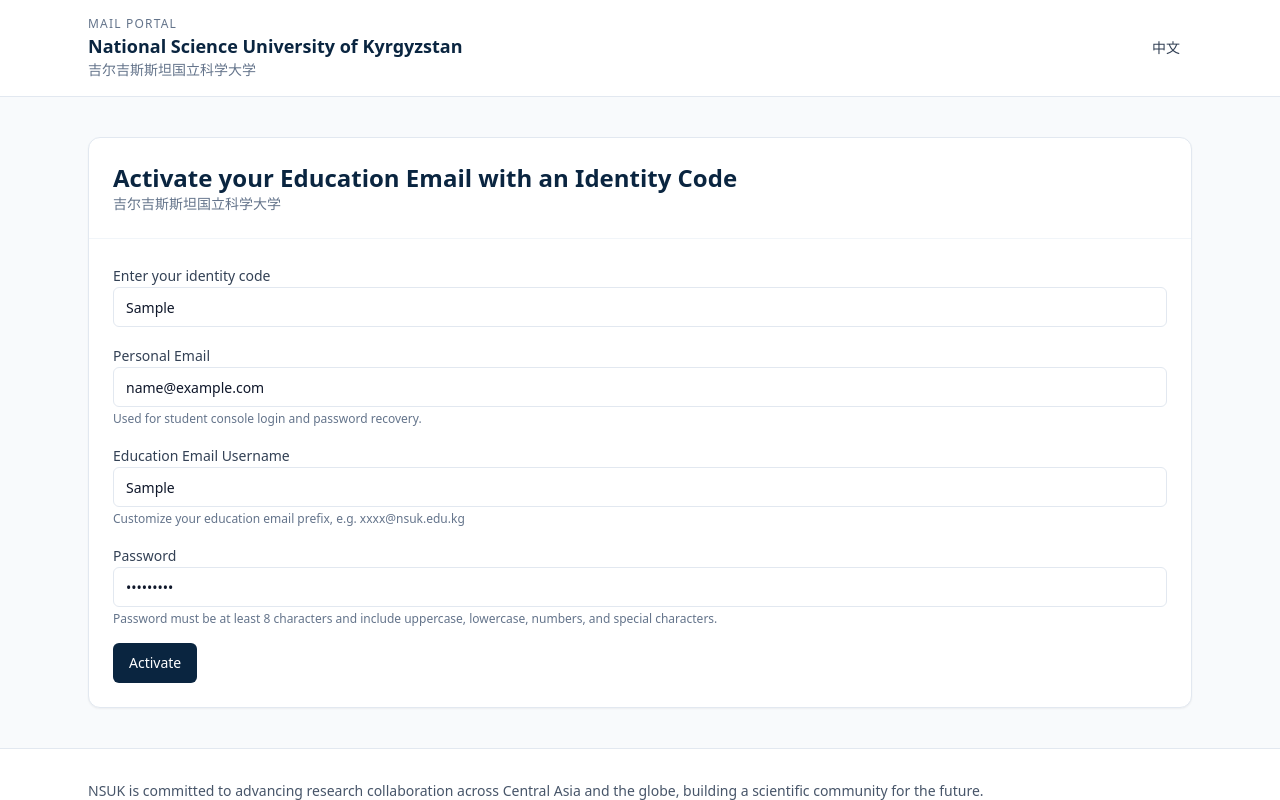
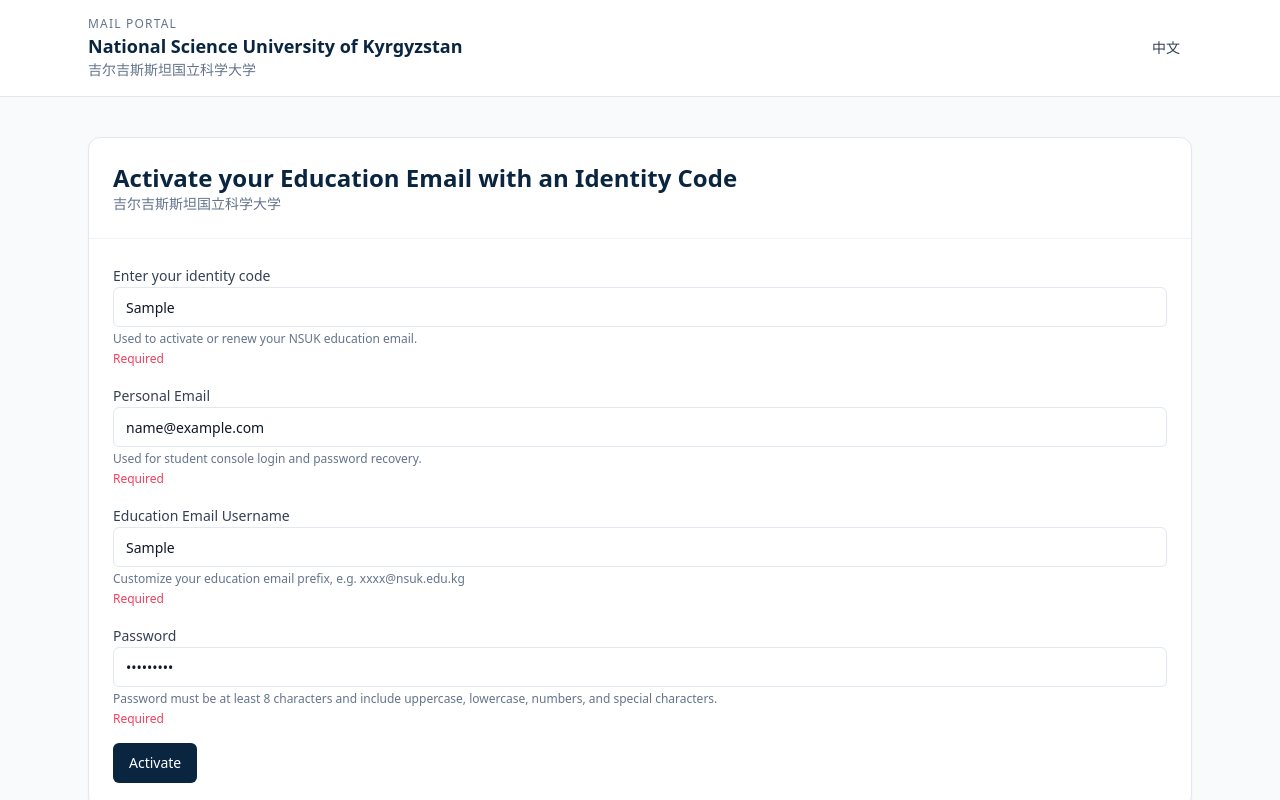
Before and after one commit to leoclarkmkt-ctrl/mail-saas-portal, a Next.js app: page /redeem in a window 1280 px wide. Both pictures are taken after typing "Sample", "name@example.com", "Sample", "Sample123" into the empty fields and a click on the button "Activate". Shown: the top 800 px of the page. Built offline with nearby package versions, Linux system fonts and the light colour scheme; no server answers.

Commit message:
fix(redeem): pure zh copy and restore submit handler

```diff
--- a/src/app/redeem/page.tsx
+++ b/src/app/redeem/page.tsx
@@ -17,6 +17,7 @@
           labels={{
             activationCode: dict.redeem.activationCode,
             activationCodePlaceholder: dict.redeem.activationCodePlaceholder,
+            activationCodeHelp: dict.redeem.activationCodeHelp,
             personalEmail: dict.redeem.personalEmail,
             personalEmailHelp: dict.redeem.personalEmailHelp,
             eduUsername: dict.redeem.eduUsername,
@@ -24,6 +25,8 @@
             password: dict.redeem.password,
             passwordHelp: dict.redeem.passwordHelp,
             submit: dict.redeem.submit,
+            submitting: dict.redeem.submitting,
+            networkError: dict.redeem.networkError,
             successTitle: dict.redeem.successTitle,
             webmail: dict.redeem.webmail,
             dashboard: dict.redeem.dashboard,
--- a/src/components/redeem-form.tsx
+++ b/src/components/redeem-form.tsx
@@ -37,6 +37,7 @@
 
   const onSubmit = async (values: RedeemValues) => {
     setMessage(null);
+    try {
       const res = await fetch("/api/redeem", {
         method: "POST",
         headers: { "Content-Type": "application/json" },
@@ -48,6 +49,9 @@
         return;
       }
       setResult(data);
+    } catch {
+      setMessage(labels.networkError ?? "Network error. Please try again.");
+    }
   };
 
   const copyInfo = async () => {
@@ -91,23 +95,38 @@
       <div>
         <Label>{labels.activationCode}</Label>
         <Input placeholder={labels.activationCodePlaceholder} {...form.register("activation_code")} />
+        <p className="mt-1 text-xs text-slate-500">{labels.activationCodeHelp}</p>
+        {form.formState.errors.activation_code?.message && (
+          <p className="mt-1 text-xs text-rose-500">{form.formState.errors.activation_code.message}</p>
+        )}
       </div>
       <div>
         <Label>{labels.personalEmail}</Label>
         <Input type="email" {...form.register("personal_email")} />
         <p className="mt-1 text-xs text-slate-500">{labels.personalEmailHelp}</p>
+        {form.formState.errors.personal_email?.message && (
+          <p className="mt-1 text-xs text-rose-500">{form.formState.errors.personal_email.message}</p>
+        )}
       </div>
       <div>
         <Label>{labels.eduUsername}</Label>
         <Input {...form.register("edu_username")} />
         <p className="mt-1 text-xs text-slate-500">{labels.eduUsernameHelp}</p>
+        {form.formState.errors.edu_username?.message && (
+          <p className="mt-1 text-xs text-rose-500">{form.formState.errors.edu_username.message}</p>
+        )}
       </div>
       <div>
         <Label>{labels.password}</Label>
         <Input type="password" {...form.register("password")} />
         <p className="mt-1 text-xs text-slate-500">{labels.passwordHelp}</p>
+        {form.formState.errors.password?.message && (
+          <p className="mt-1 text-xs text-rose-500">{form.formState.errors.password.message}</p>
+        )}
       </div>
-      <Button type="submit">{labels.submit}</Button>
+      <Button type="submit" disabled={form.formState.isSubmitting}>
+        {form.formState.isSubmitting ? labels.submitting : labels.submit}
+      </Button>
       {message && <p className="text-sm text-rose-500">{message}</p>}
     </form>
   );
--- a/src/i18n/en.ts
+++ b/src/i18n/en.ts
@@ -25,6 +25,7 @@
     title: "Activate your Education Email with an Identity Code",
     activationCode: "Enter your identity code",
     activationCodePlaceholder: "Enter your identity code",
+    activationCodeHelp: "Used to activate or renew your NSUK education email.",
     personalEmail: "Personal Email",
     personalEmailHelp: "Used for student console login and password recovery.",
     eduUsername: "Education Email Username",
@@ -32,6 +33,8 @@
     password: "Password",
     passwordHelp: "Password must be at least 8 characters and include uppercase, lowercase, numbers, and special characters.",
     submit: "Activate",
+    submitting: "Submitting...",
+    networkError: "Network error. Please try again.",
     successTitle: "Activation Successful",
     webmail: "Webmail Address",
     dashboard: "Go to Dashboard",
--- a/src/i18n/zh.ts
+++ b/src/i18n/zh.ts
@@ -23,15 +23,18 @@
   },
   redeem: {
     title: "使用身份编码开通您的教育邮箱",
-    activationCode: "填写您获取的身份编码",
+    activationCode: "身份编码",
     activationCodePlaceholder: "请输入身份编码",
-    personalEmail: "Personal Email",
+    activationCodeHelp: "用于开通或续期您的 NSUK 教育邮箱",
+    personalEmail: "个人邮箱",
     personalEmailHelp: "用于学生中心登录及密码找回",
-    eduUsername: "Education Email Username",
+    eduUsername: "教育邮箱用户名",
     eduUsernameHelp: "自定义您的教育邮箱前缀，例如 xxxx@nsuk.edu.kg",
     password: "密码",
     passwordHelp: "密码至少 8 位，且必须包含大写字母、小写字母、数字和特殊字符",
-    submit: "立即开通",
+    submit: "立即开通教育邮箱",
+    submitting: "正在提交...",
+    networkError: "网络异常，请稍后重试。",
     successTitle: "开通成功",
     webmail: "Webmail 地址",
     dashboard: "进入控制台",
```
Lines whose indentation alone changed are shown as unchanged.
